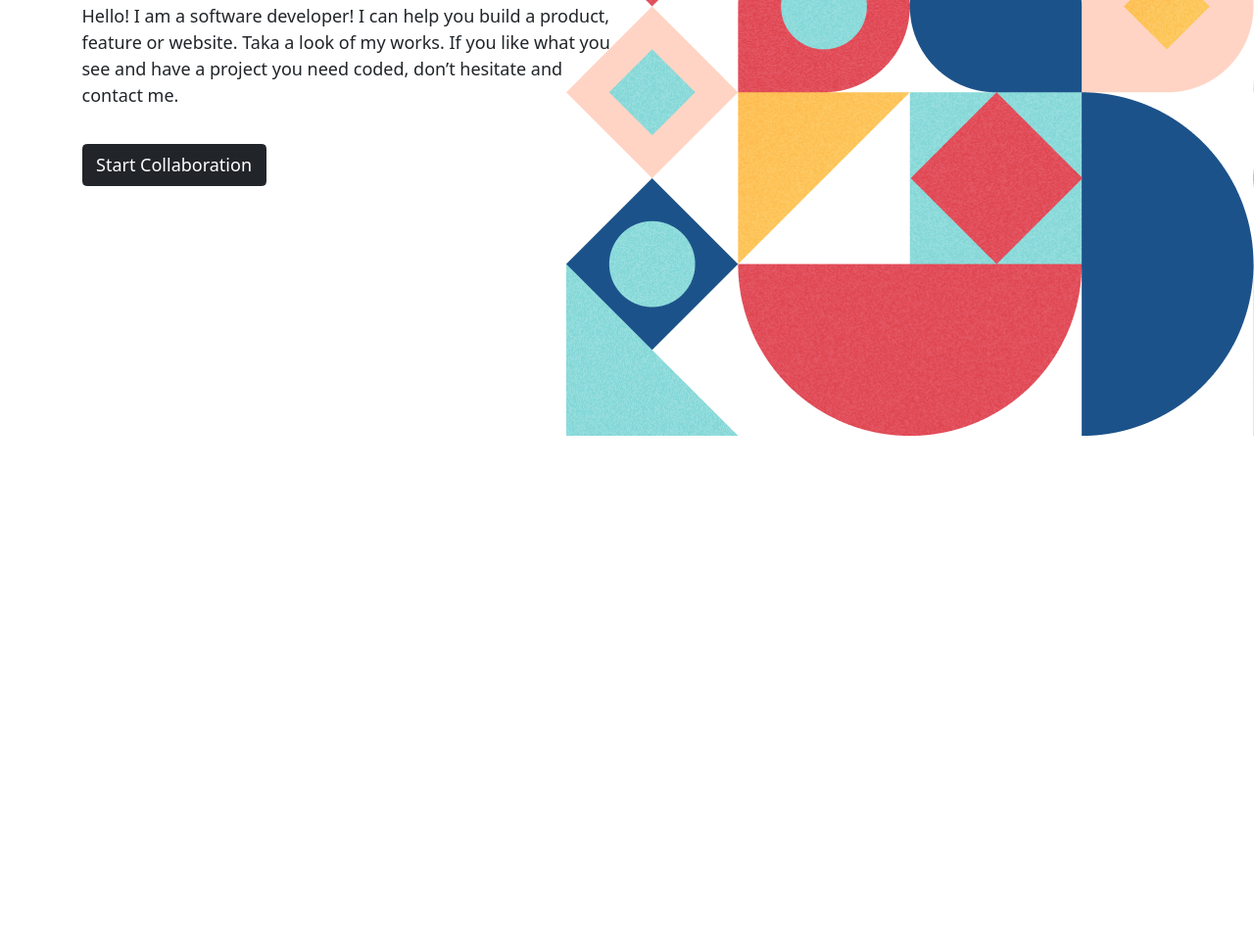
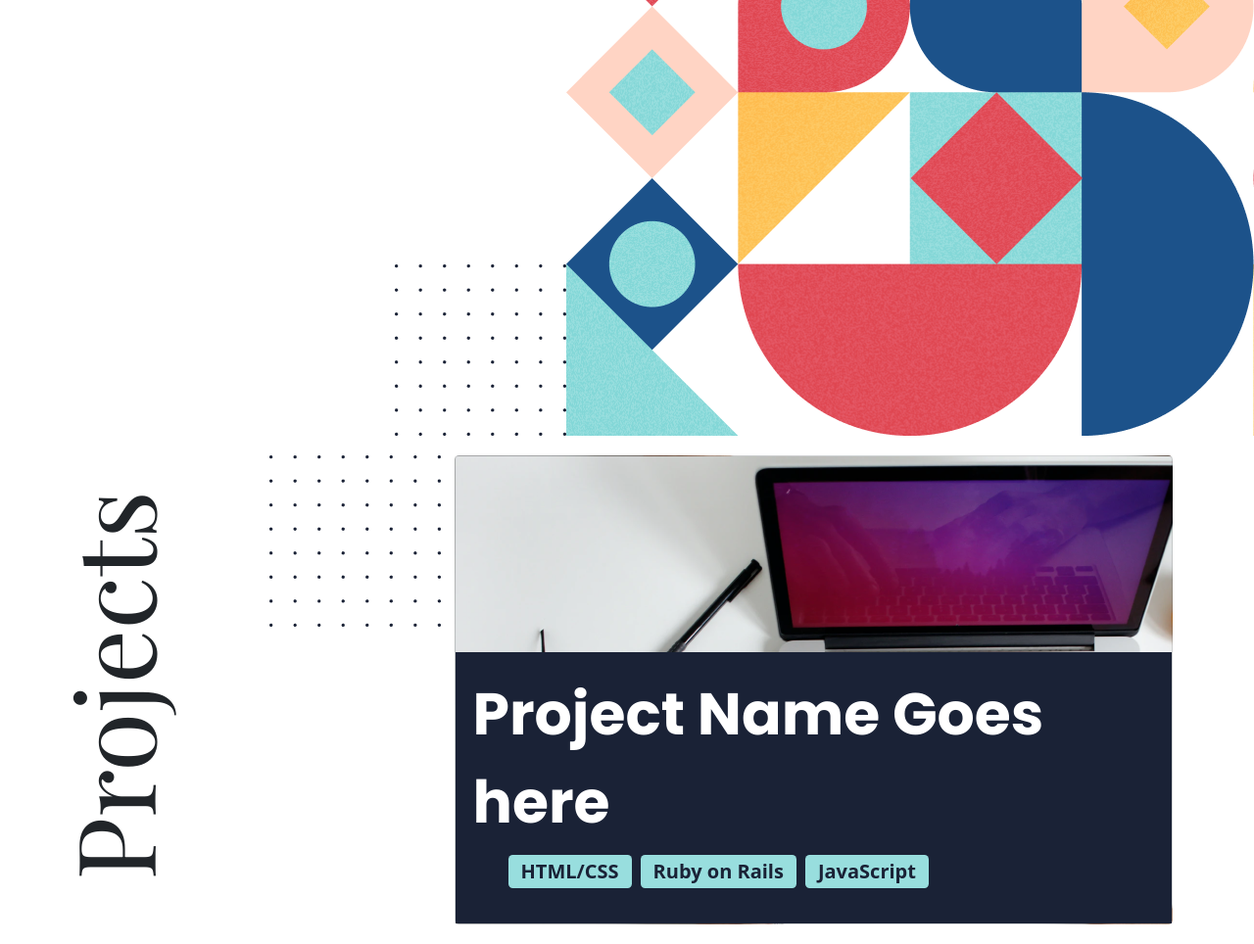
Before and after one commit to mgmediaweb/try-bootstrap, a website: page index.html in a window 1280 px wide. Shown: the part 436-1400 px from the top of the page at 98% size. Before the commit the page ends 901 px from the top, so only its background shows below. Drawn offline with nearby package versions, Linux system fonts and the light colour scheme.

Commit message:
Add projects section and style

```diff
--- a/Assets/css/style.css
+++ b/Assets/css/style.css
@@ -1,23 +1,54 @@
 html {
-    font-family: 'Poppins', sans-serif;
-    font-size: 18px;
+  font-family: "Poppins", sans-serif;
+  font-size: 18px;
 }
 
 h1 {
-    font-family: 'Playfair Display', serif;
+  font-family: "Playfair Display", serif;
 }
 
+li {
+  list-style: none;
+}
 section {
-    box-sizing: border-box;
-    padding: 20px;
-    width: 100%;
+  box-sizing: border-box;
+  padding: 20px;
+  width: 100%;
 }
 
 #cover {
-    background: url(../images/image-geometry_1.png) no-repeat bottom right;
-    height: 100vh;
+  background: url(../images/cover_bg.png) no-repeat bottom right;
+  height: 100vh;
 }
 
-.cover-info {
-    height: 100vh;
+.project-1 {
+  background: url(../images/Rectangle-21.png);
 }
+.margin-200 {
+  margin-top: 200px;
+}
+
+.card-body {
+  background-color: #1a2236;
+}
+
+.card-title {
+  font-family: "Poppins", sans-serif;
+  font-weight: bold;
+  font-size: 60px;
+}
+.badge {
+  background-color: #98dede;
+  color: #1a2236;
+  font-size: 20px;
+}
+
+.project-text {
+  background: url(../images/image_dots.png) no-repeat right top;
+}
+
+.project-text h2 {
+  font-family: "Playfair Display", serif;
+  font-size: 110px;
+  transform: rotate(-90deg);
+}
--- a/index.html
+++ b/index.html
@@ -51,15 +51,54 @@
       <section id="cover">
         <div class="container">
           <div class="row">
-                    <div class="col-6 d-flex flex-column justify-content-center cover-info">
+            <div
+              class="col-6 d-flex flex-column justify-content-center cover-info"
+            >
               <h1>Darik & Gonzalo</h1>
-                        <p >Hello! I am a software developer! I can help you build a product, feature or website. Taka a look of my works. If you like what you see and have a project you need coded, don’t hesitate and contact me.</p>
-                        <a class="btn btn-dark mt-3 align-self-start" href="#" role="button">Start Collaboration</a>
+              <p>
+                Hello! I am a software developer! I can help you build a
+                product, feature or website. Taka a look of my works. If you
+                like what you see and have a project you need coded, don’t
+                hesitate and contact me.
+              </p>
+              <a
+                class="btn btn-dark mt-3 align-self-start"
+                href="#"
+                role="button"
+                >Start Collaboration</a
+              >
+            </div>
+          </div>
+        </div>
+      </section>
+
+      <section class="projects">
+        <div class="container">
+          <div class="row">
+            <div class="col-4 d-flex align-item-start project-text">
+              <h2>Projects</h2>
+            </div>
+            <div class="col-8">
+              <div class="card project-1">
+                <div class="card-body margin-200">
+                  <div class="card-title text-white">
+                    Project Name Goes here
+                  </div>
+                  <div class="badges">
+                    <ul class="d-flex gap-2">
+                      <li><div class="badge">HTML/CSS</div></li>
+                      <li>
+                        <div class="badge">Ruby on Rails</div>
+                      </li>
+                      <li><div class="badge">JavaScript</div></li>
+                    </ul>
+                  </div>
+                </div>
+              </div>
             </div>
           </div>
         </div>
       </section>
     </main>
-
   </body>
 </html>
```
Also changed, not shown: Assets/images/Rectangle-21.png (added), Assets/images/cover_bg.png (added). Lines whose indentation alone changed are shown as unchanged.
